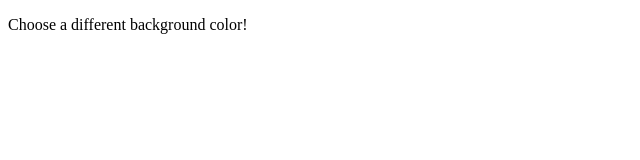
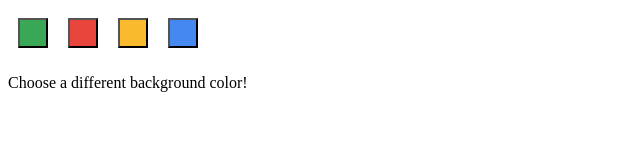
Before and after one commit to mccrush/timer_chgk, a browser extension: page html/options.html in a window 1280 px wide. Shown: the whole page, without its empty margins (0-640 px from the left). Drawn offline with Linux system fonts and the light colour scheme.

Commit message:
Обновляет ссылки

```diff
--- a/html/options.html
+++ b/html/options.html
@@ -19,6 +19,6 @@
     <p>Choose a different background color!</p>
   </div>
 </body>
-<script src="options.js"></script>
+<script src="../js/options.js"></script>
 
 </html>
```
Also changed, not shown: manifest.json.
